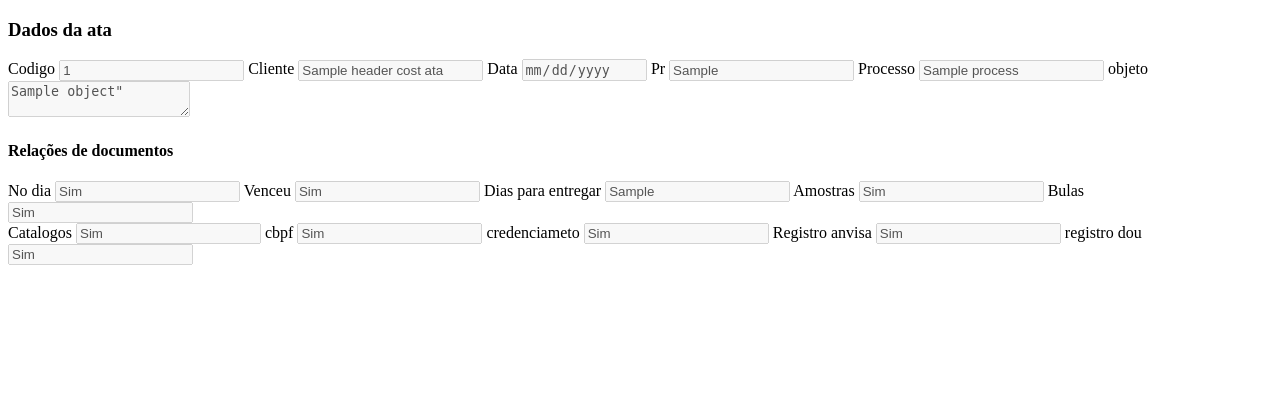
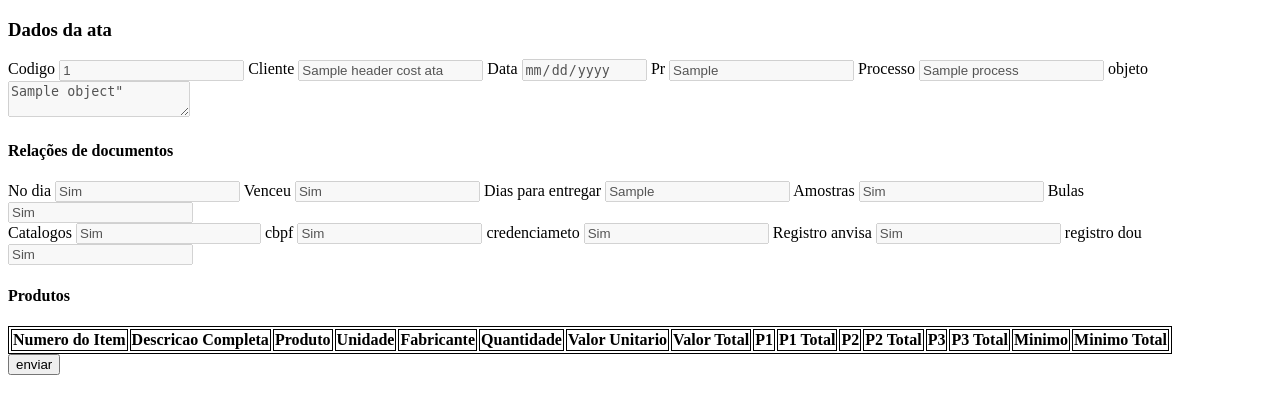
Before and after one commit to viniciusdnb/Sistema-de-Cotacao-PHP-puro, a PHP site: template App/Views/costAta/editItens.php in a window 1280 px wide. Shown: the top 414 px of the page. Run offline with PHP 8.4, Linux system fonts and the light colour scheme; the template is opened without the code that fills it: most values are stand-ins (such as "Sample title", 1, 10 or a date in 2020); lists and menus that the app fills with data are empty; some libraries are stand-ins or nearby versions.

Commit message:
modulo de atualizacao de itens da ata

```diff
--- a/App/Libs/FunctionPublic.php
+++ b/App/Libs/FunctionPublic.php
@@ -14,6 +14,8 @@
 
             $this->action = $action;
             $this->viewVar = $viewVar;
+
+
 
         }
 
--- a/App/Views/costAta/editItens.php
+++ b/App/Views/costAta/editItens.php
@@ -1,3 +1,11 @@
+<?php
+use App\Libs\FunctionPublic;
+//var_dump($viewVar);
+
+
+
+?>
+
 <section>
     <div>
         <h3>Dados da ata</h3>
@@ -41,3 +49,80 @@
     </div>
 
 </section>
+
+<section>
+    <h4>Produtos</h4>
+    <form method="POST" action="http://<?php echo APP_HOST; ?>/costAta/insertDetail">
+
+        <table style="border: black 1px solid;">
+            <thead>
+                <tr>
+                    <th style="border: black 1px solid;">Numero do Item</th>
+                    <th style="border: black 1px solid;">Descricao Completa</th>
+                    <th style="border: black 1px solid;">Produto</th>
+                    <th style="border: black 1px solid;">Unidade</th>
+                    <th style="border: black 1px solid;">Fabricante</th>
+                    <th style="border: black 1px solid;">Quantidade</th>
+                    <th style="border: black 1px solid;">Valor Unitario</th>
+                    <th style="border: black 1px solid;">Valor Total</th>
+                    <th style="border: black 1px solid;">P1</th>
+                    <th style="border: black 1px solid;">P1 Total</th>
+                    <th style="border: black 1px solid;">P2</th>
+                    <th style="border: black 1px solid;">P2 Total</th>
+                    <th style="border: black 1px solid;">P3</th>
+                    <th style="border: black 1px solid;">P3 Total</th>
+                    <th style="border: black 1px solid;">Minimo</th>
+                    <th style="border: black 1px solid;">Minimo Total</th>
+
+
+                </tr>
+            </thead>
+            <tbody>
+                <?php
+                    /*$tot = count($viewVar['itens']->getId());
+
+                    $nameObject =
+                    [
+                        0 => 'product',
+                        1 => 'itens'
+                    ];
+                    $action =
+                    [
+                        0 => 'getId',
+                        1 => 'getIdProduct'
+                    ];
+
+
+                    $cbxProduct = new FunctionPublic($viewVar, $nameObject, $action);
+
+
+                   for ($i=0; $i < $tot; $i++) {
+                        echo '<tr>';
+                        echo '<td><input type="text" value="' . $viewVar['itens']->getItem()[$i] . '" name="txt_id"></td>';
+                        echo '<td><input type="text" value="' . $viewVar['itens']->getDescCompProduct()[$i] . '" name="txt_id"></td>';
+                        echo '<td><select>';
+                        foreach ($viewVar['product'] as $value)
+                        {
+                            echo '<option value="'.$value->getId().'">';
+                            echo $cbxProduct->cbxSelect() == $viewVar['itens']->getIdProduct()[$i] ? 'selected="selected"' : '';
+                            echo $value->getDescProd().'</option>';
+
+                        }
+                        echo '</select></td >';
+                        echo '</tr>';
+                   }*/
+
+
+
+
+                ?>
+            </tbody>
+        </table>
+
+        <input type="hidden" value="<?php echo $viewVar['headerCostAta']->getId() ?>" name="cost_ata_id">
+        <input type="hidden" value="<?php echo $viewVar['headerCostAta']->getPr() ?>" name="cost_ata_pr">
+        <input type="hidden" value="<?php echo $viewVar['headerCostAta']->getIdClient() ?>" name="cost_ata_id_client">
+
+        <input type="submit" value="enviar">
+    </form>
+</section>
```
Also changed, not shown: App/Controllers/CostAtaController.php (+11 -1 lines), App/Models/DAO/CostAtaDetailDAO.php (+10 -7 lines).
